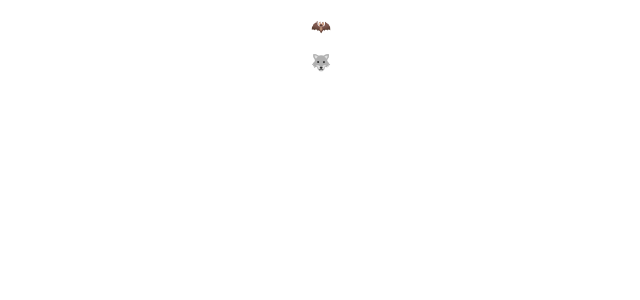
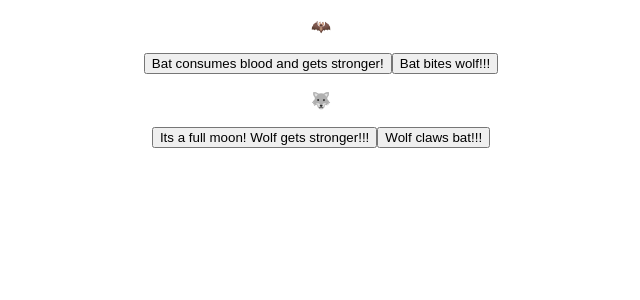
Before and after one commit to Sam-Melius/busyzoo-react, a React (Create React App) app: page / in a window 1280 px wide. Shown: the top 300 px of the page, without its empty margins (319-959 px from the left). Built offline with nearby package versions, Linux system fonts and the light colour scheme.

Commit message:
added button functionality to fighters

```diff
--- a/src/App.js
+++ b/src/App.js
@@ -4,17 +4,27 @@ import { useState } from 'react';
 
 function App() {
 
-const [batSize, setBatSize] = useState(1);
-const [wolfSize, setWolfSize] = useState(1);
+  const [batSize, setBatSize] = useState(1);
+  const [wolfSize, setWolfSize] = useState(1);
+  const batStyle = {
+    fontSize: `${batSize}rem`
+  };
+  const wolfStyle = {
+    fontSize: `${wolfSize}rem`
+  };
 
   return (
     <div className="App">
       <section className='fight'>
         <div className='bat'>
-          <p> 🦇</p>
+          <p style={batStyle}> 🦇</p>
+          <button onClick={() => setBatSize(batSize + 1)}>Bat consumes blood and gets stronger!</button>
+          <button onClick={() => setWolfSize(wolfSize - 1)}>Bat bites wolf!!!</button>
         </div>
         <div className='wolf'>
-          <p> 🐺</p>
+          <p style={wolfStyle}> 🐺</p>
+          <button onClick={() => setWolfSize(wolfSize + 1)}>Its a full moon! Wolf gets stronger!!!</button>
+          <button onClick={() => setBatSize(batSize - 1)}>Wolf claws bat!!!</button>
         </div>
 
       </section>
```
